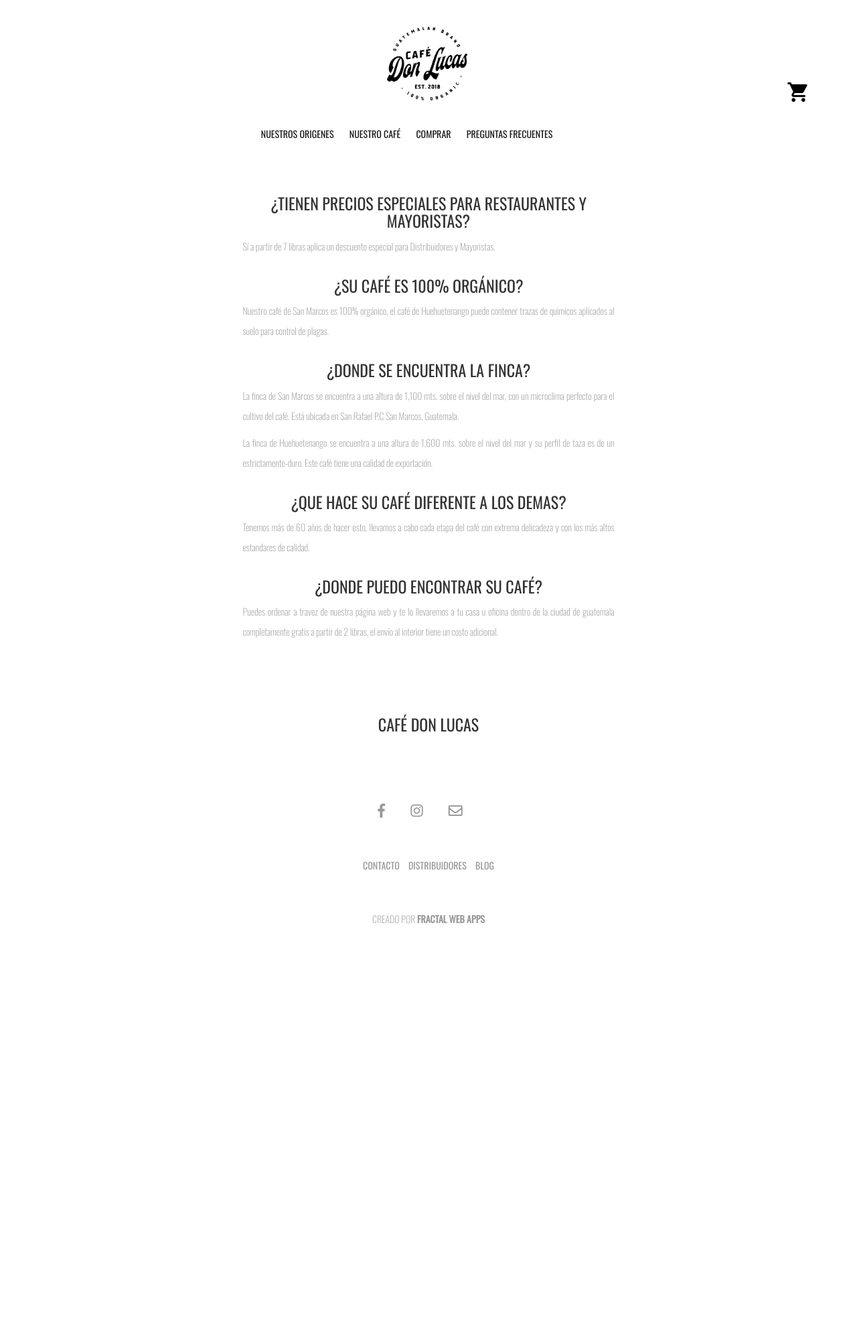
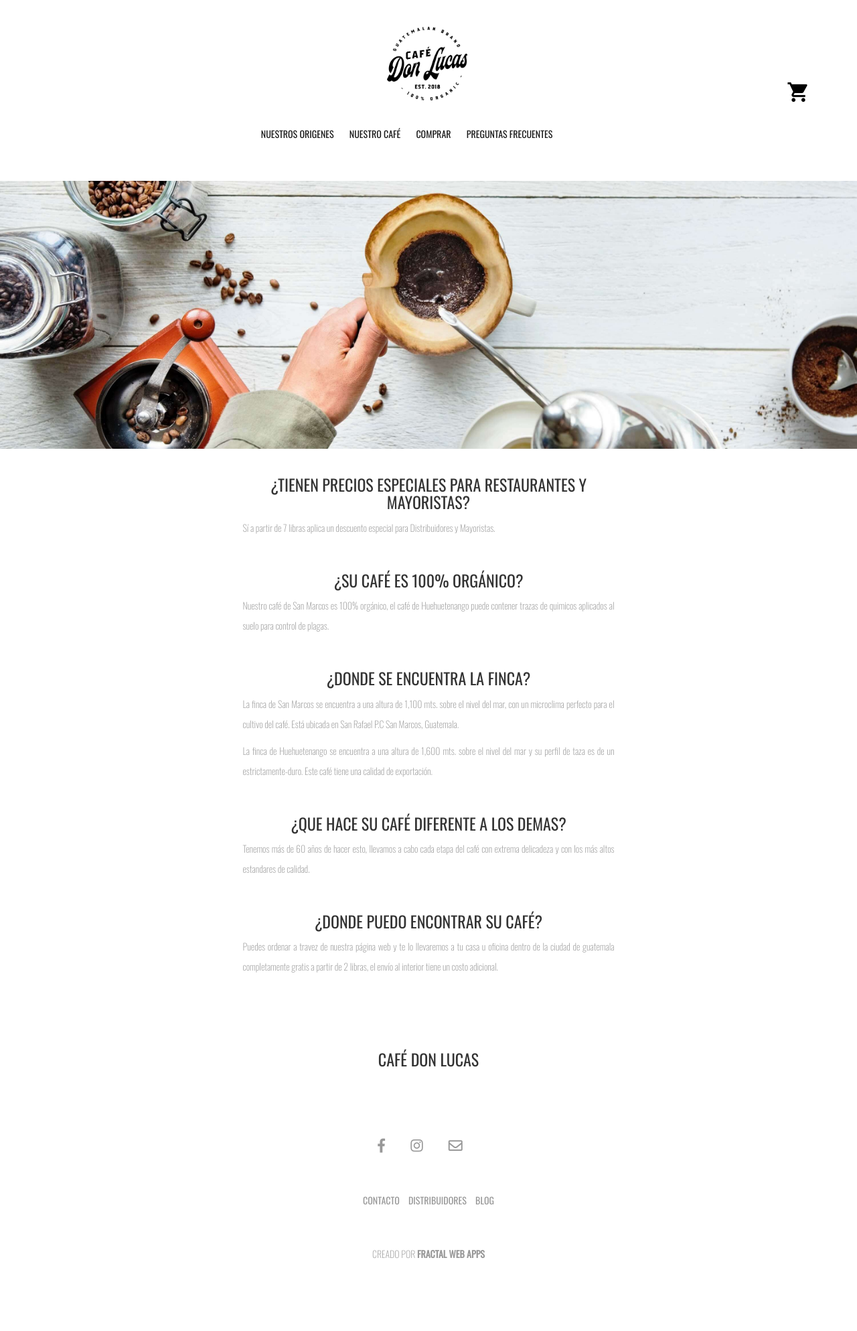
Before and after one commit to rmeoni/fractal, a Jekyll site: the page built from preguntas.markdown, in a window 1280 px wide. Shown: the whole page at 67% size. Built offline with Jekyll 4.4.1, drawn with Linux system fonts in a browser that asks for light colours; nearby versions of some CDN libraries; before the commit the page ends 1487 px from its top, so only the background shows below that.

Commit message:
changing header image in faq

```diff
--- a/assets/style.css
+++ b/assets/style.css
@@ -198,6 +198,7 @@
 #page-product p {
 	display: inline-block;
 	float: left;
+	font-weight: bold;
 }
 
 #origines-featuring {
@@ -235,6 +236,15 @@
 
 #cafe-featuring-4 {
 	background-image: url("/images/orden-en-linea.jpg");
+	background-attachment: fixed;
+	background-repeat: no-repeat;
+	background-size: cover;
+	background-position: center;
+	height: 400px;
+}
+
+#cafe-featuring-7 {
+	background-image: url("/images/origenes-2.jpg");
 	background-attachment: fixed;
 	background-repeat: no-repeat;
 	background-size: cover;
@@ -286,6 +296,7 @@
 
 #faq h3 {
 	text-transform: uppercase;
+	padding-top: 20px;
 }
 
 #faq p {
--- a/preguntas.markdown
+++ b/preguntas.markdown
@@ -2,6 +2,8 @@
 layout: page
 permalink: /preguntas-frecuentes
 ---
+<div id="cafe-featuring-7">
+</div>
 <div class="container" id="faq">
 	<div class="row">
 		<div class="col-md-6 col-md-offset-3 col-xs-12">
```
Also changed, not shown: 1 other file.
